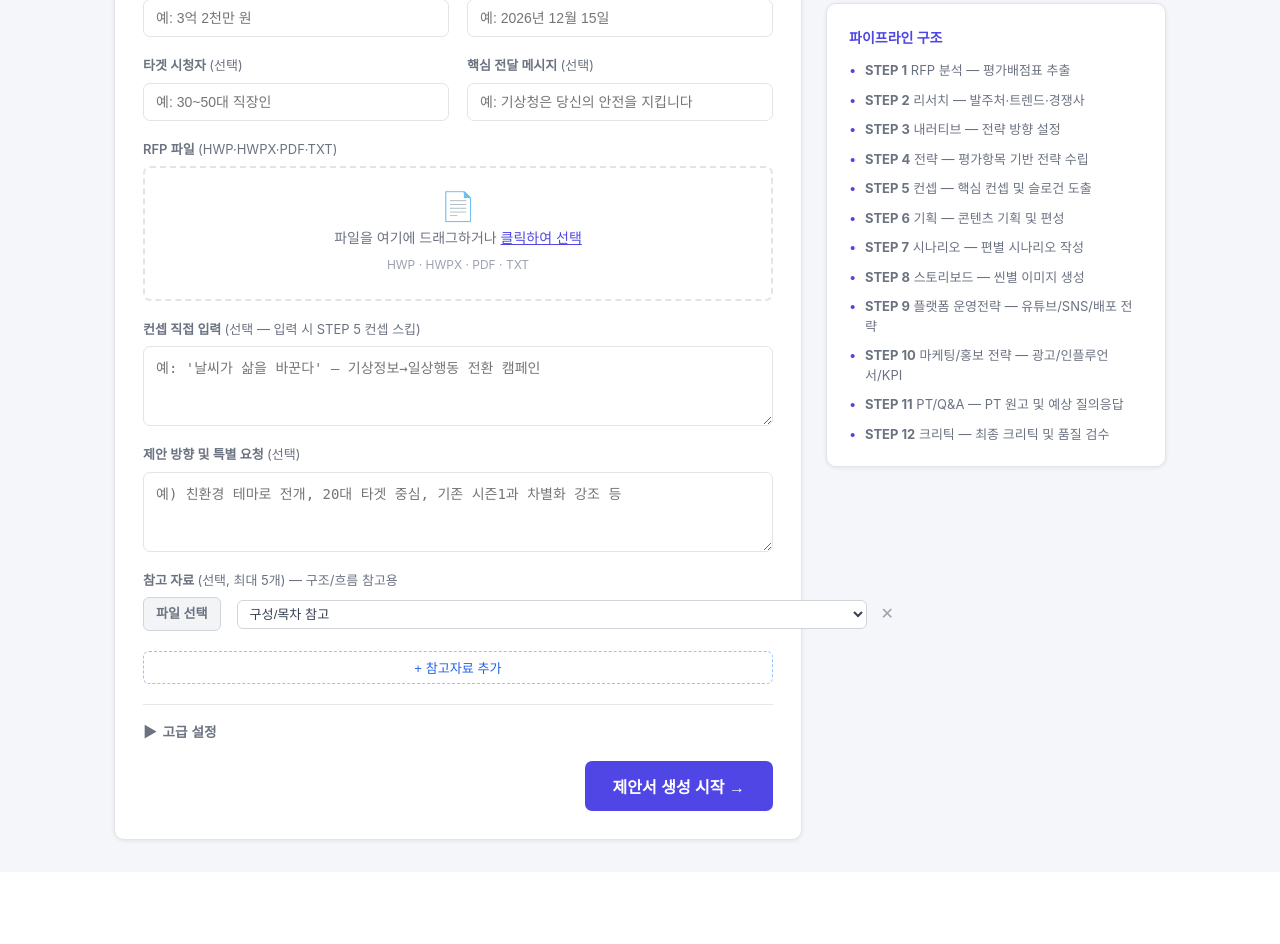
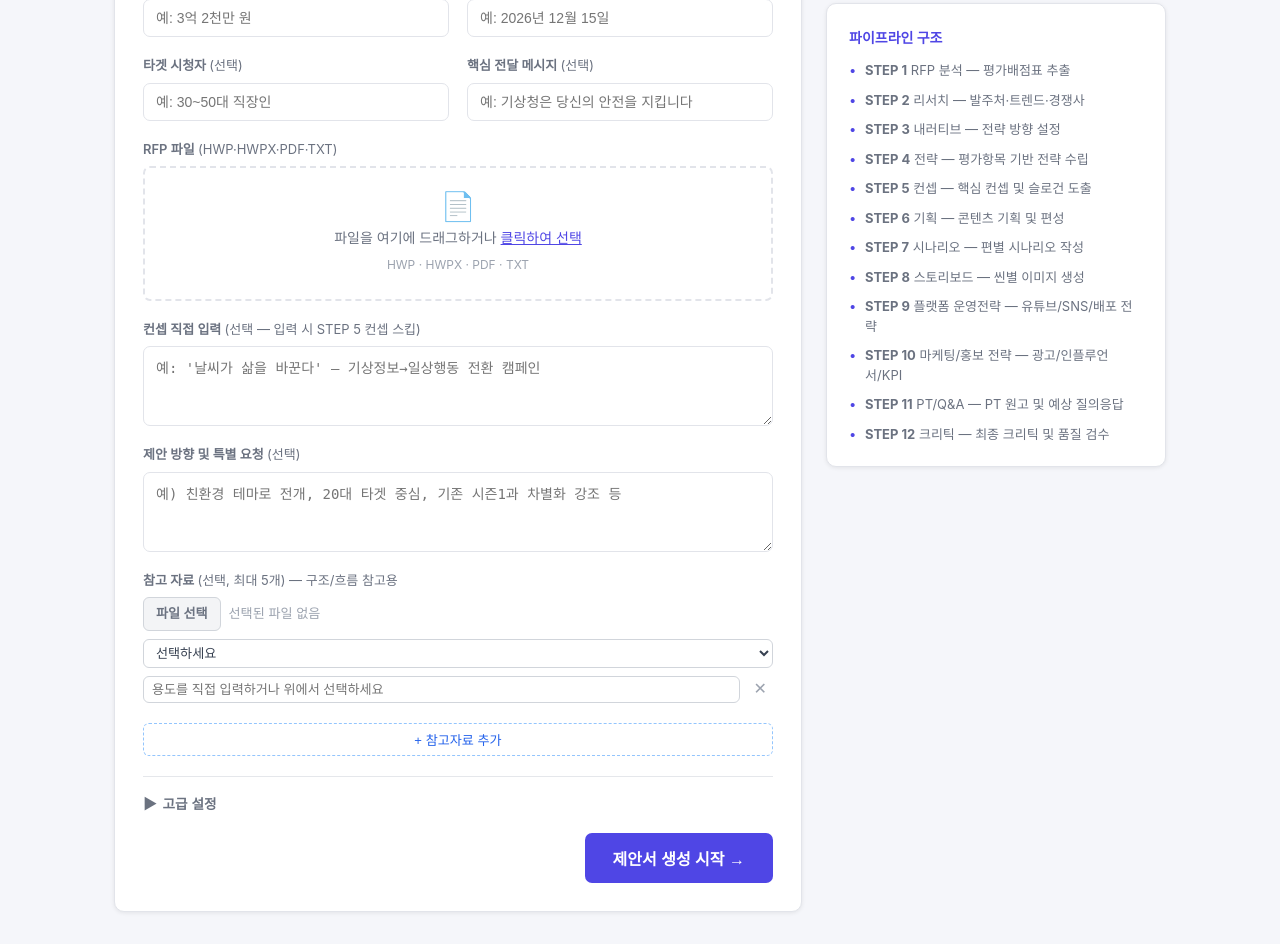
Before and after one commit to creatan21-sudo/proposal-ai, a Flask app: template templates/index.html in a window 1280 px wide. Shown: the part 492-1436 px from the top of the page. Before the commit the page ends 1335 px from the top, so only its background shows below. Run offline with Flask 3, Linux system fonts and the light colour scheme; the template is opened without the code that fills it, so the values that code supplies are empty; the visitor is signed in with stand-in values (Sample User, id 1); parts of the project's set-up code (start-up, migrations or seed data) failed here and were passed over.

Commit message:
참고자료 용도 드롭다운+직접입력 병행

```diff
--- a/templates/index.html
+++ b/templates/index.html
@@ -625,7 +625,7 @@ const REF_ACCEPT = ['hwp','hwpx','pdf','txt','docx','pptx'];
 function buildRefRow() {
   const div = document.createElement('div');
   div.className = 'ref-row';
-  div.style.cssText = 'display:flex;align-items:center;gap:8px;margin-bottom:8px;';
+  div.style.cssText = 'display:flex;flex-wrap:wrap;align-items:center;gap:8px;margin-bottom:8px;';
   div.innerHTML =
     '<label style="flex-shrink:0;font-size:.82rem;background:#f3f4f6;border:1px solid #d1d5db;' +
     'border-radius:6px;padding:5px 12px;cursor:pointer;white-space:nowrap;">' +
@@ -633,20 +633,32 @@ function buildRefRow() {
     '<input type="file" name="ref_files" accept=".hwp,.hwpx,.pdf,.txt,.docx,.pptx"' +
     ' style="display:none" onchange="onRefFileChange(this)">' +
     '</label>' +
-    '<span class="ref-file-name" style="flex:1;font-size:.82rem;color:#9ca3af;overflow:hidden;' +
+    '<span class="ref-file-name" style="flex:1;min-width:80px;font-size:.82rem;color:#9ca3af;overflow:hidden;' +
     'text-overflow:ellipsis;white-space:nowrap;">선택된 파일 없음</span>' +
-    '<select name="ref_purposes" style="font-size:.82rem;border:1px solid #d1d5db;border-radius:6px;' +
+    '<select class="ref-purpose-preset" onchange="onRefPresetChange(this)"' +
+    ' style="font-size:.82rem;border:1px solid #d1d5db;border-radius:6px;' +
     'padding:5px 8px;color:#374151;background:#fff;flex-shrink:0;">' +
-    '<option>구성/목차 참고</option>' +
-    '<option>회사 역량/소개</option>' +
-    '<option>경쟁사 분석</option>' +
-    '<option>업계 레퍼런스</option>' +
-    '<option>RFP 보충 자료</option>' +
-    '<option>기타 참고자료</option>' +
+    '<option value="">선택하세요</option>' +
+    '<option value="구성/목차 참고">구성/목차 참고</option>' +
+    '<option value="회사 역량/소개">회사 역량/소개</option>' +
+    '<option value="경쟁사 분석">경쟁사 분석</option>' +
+    '<option value="업계 레퍼런스">업계 레퍼런스</option>' +
+    '<option value="RFP 보충 자료">RFP 보충 자료</option>' +
+    '<option value="기타 참고자료">기타 참고자료</option>' +
     '</select>' +
+    '<input type="text" name="ref_purposes" placeholder="용도를 직접 입력하거나 위에서 선택하세요"' +
+    ' style="font-size:.82rem;border:1px solid #d1d5db;border-radius:6px;padding:5px 8px;' +
+    'color:#374151;background:#fff;flex:1;min-width:160px;">' +
     '<button type="button" onclick="removeRefRow(this)"' +
     ' style="flex-shrink:0;background:none;border:none;cursor:pointer;color:#9ca3af;font-size:1rem;padding:4px 6px;line-height:1;">✕</button>';
   return div;
+}
+
+function onRefPresetChange(select) {
+  const row = select.closest('.ref-row');
+  const input = row.querySelector('input[name="ref_purposes"]');
+  if (select.value) input.value = select.value;
+  select.value = '';
 }
 
 function addRefRow() {
```
